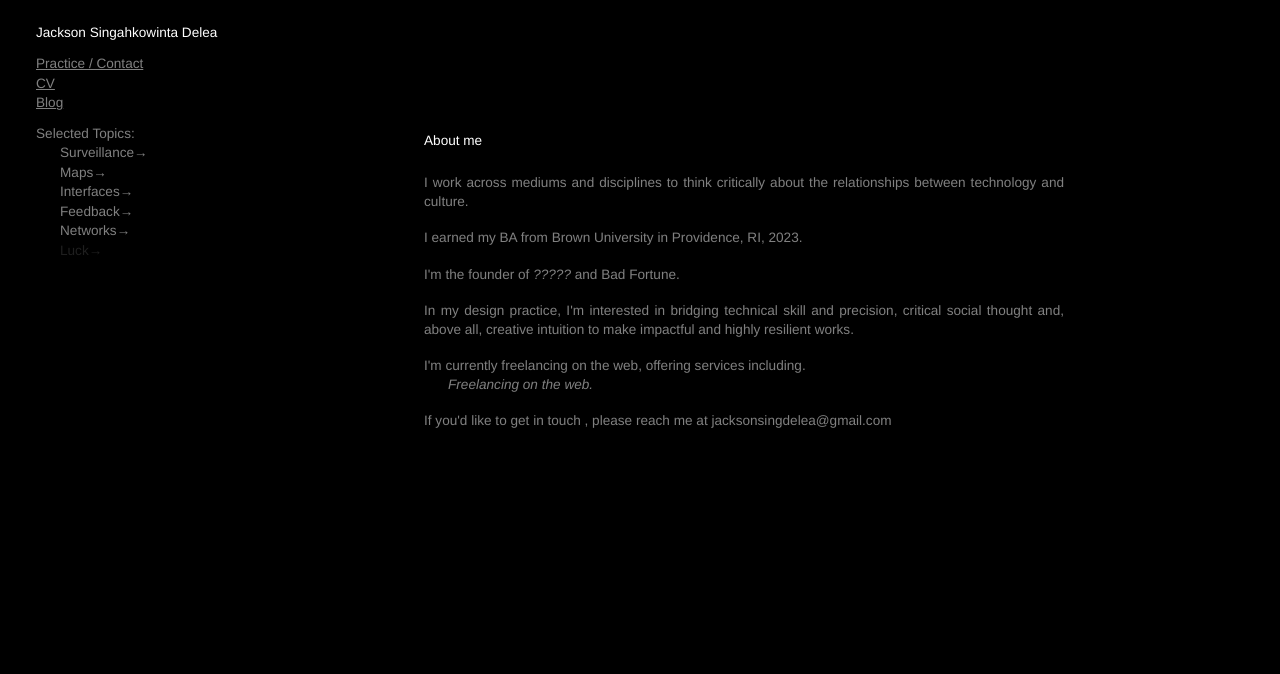
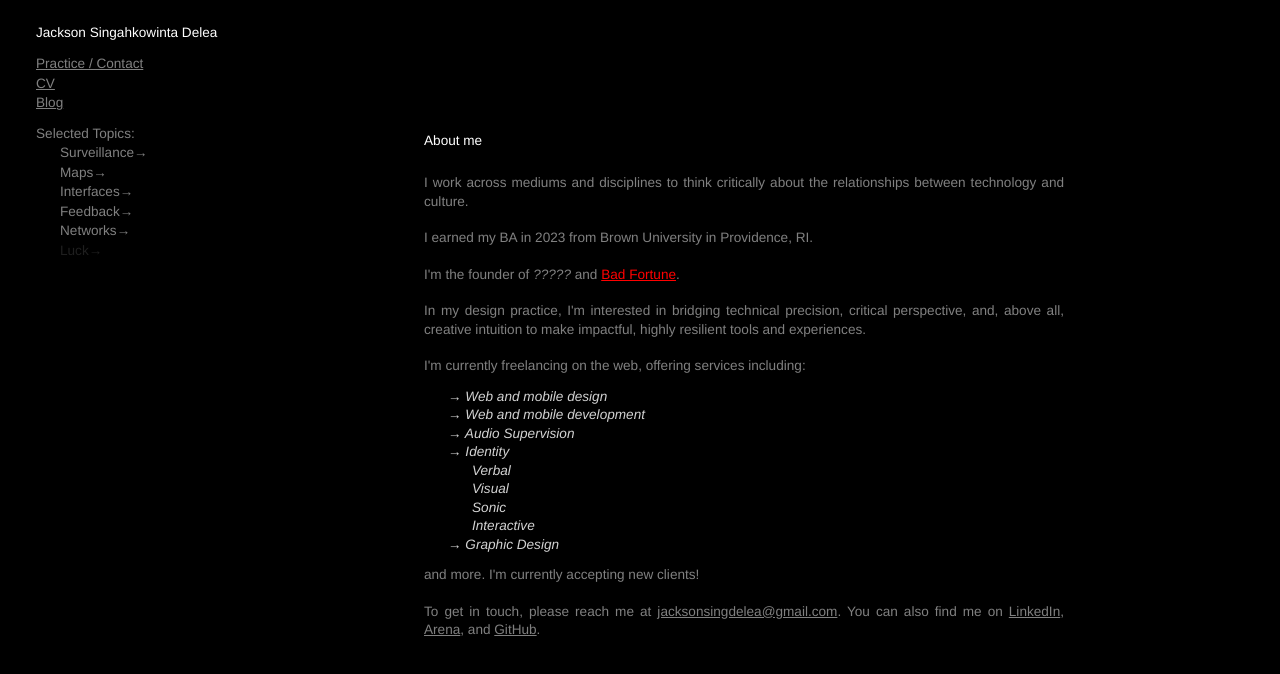
Before and after one commit to jacksondelea/Me, a plain HTML site: page bio.html in a window 1280 px wide. Drawn offline with Linux system fonts and the light colour scheme.

Commit message:
small edits

```diff
--- a/bio.html
+++ b/bio.html
@@ -64,22 +64,37 @@
                     I work across mediums and disciplines to think critically about the relationships between technology and culture.
                 </div>
                 <div class="paragraph">
-                    I earned my BA from Brown University in Providence, RI, 2023.
+                    I earned my BA in 2023 from Brown University in Providence, RI.
                 </div>
                 <div class="paragraph">
-                    I'm the founder of <i>?????</i> and Bad Fortune.
+                    I'm the founder of <i>?????</i> and <a class="outlink" href="https://www.instagram.com/badfortune.pvd" target="_blank" style="color: red">Bad Fortune</a>.
                 </div>
                 <div class="paragraph">
-                    In my design practice, I'm interested in bridging technical skill and precision, critical social thought and, above all, creative intuition to make impactful and highly resilient works.
+                    In my design practice, I'm interested in bridging technical precision, critical perspective, and, above all, creative intuition to make impactful, highly resilient tools and experiences.
                 </div>
-                <div class="paragraph" style="padding-bottom: 0px;">
-                    I'm currently freelancing on the web, offering services including.
+                <div class="paragraph" style="padding-bottom: 12px;">
+                    I'm currently freelancing on the web, offering services including:
                 </div>
-                <div class="lineswrapper" style="padding-bottom: 18px;">
-                    <i>Freelancing on the web.</i>
+                <div class="lineswrapper" style="padding-bottom: 12px; color: lightgrey;">
+                    <i>→ Web and mobile design</i>
+                    <i>→ Web and mobile development</i>
+                    <i>→ Audio Supervision</i>
+                    <i>→ Identity</i>
+                    <div class="lineswrapper">
+                        <i>Verbal</i>
+                        <i>Visual</i>
+                        <i>Sonic</i>
+                        <i>Interactive</i>
+                    </div>
+                    <i>→ Graphic Design</i>
                 </div>
                 <div class="paragraph">
-                    If you'd like to get in touch , please reach me at <a>jacksonsingdelea@gmail.com</a>
+                    and more. I'm currently accepting new clients!
+                </div>
+                <div class="paragraph">
+                    To get in touch, please reach me at <a class="outlink" href="mailto:jacksonsingdelea@gmail.com" target="_blank">jacksonsingdelea@gmail.com</a>. You can also find me on <a class="outlink" href="https://www.linkedin.com/in/jackson-delea/" target="_blank">LinkedIn</a>,
+                    <a class="outlink" href="https://www.are.na/jackson-delea/index" target="_blank">Arena</a>, and
+                    <a class="outlink" href="https://github.com/jacksondelea" target="_blank">GitHub</a>.
                 </div>
             </div>
         </div>
--- a/css/styles.css
+++ b/css/styles.css
@@ -87,7 +87,6 @@ body {
     padding-bottom: 24px;
     text-align: center;
     color: grey;
-    text-indent: 10%;
     width: 480px;
     font-style: italic;
 }
```
Also changed, not shown: interfaces.html (+1 -1 lines), mtriage.html (+1 -1 lines), pynchon.html (+2 -2 lines).
